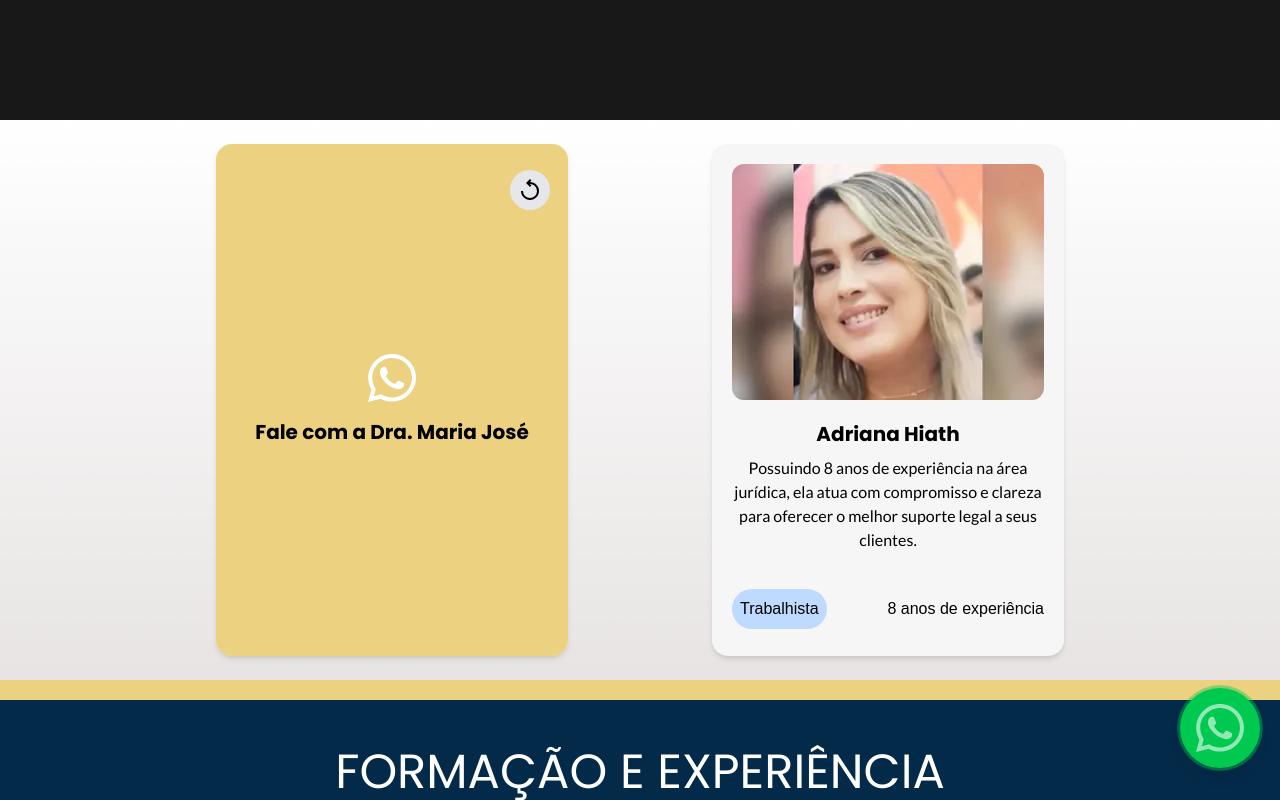
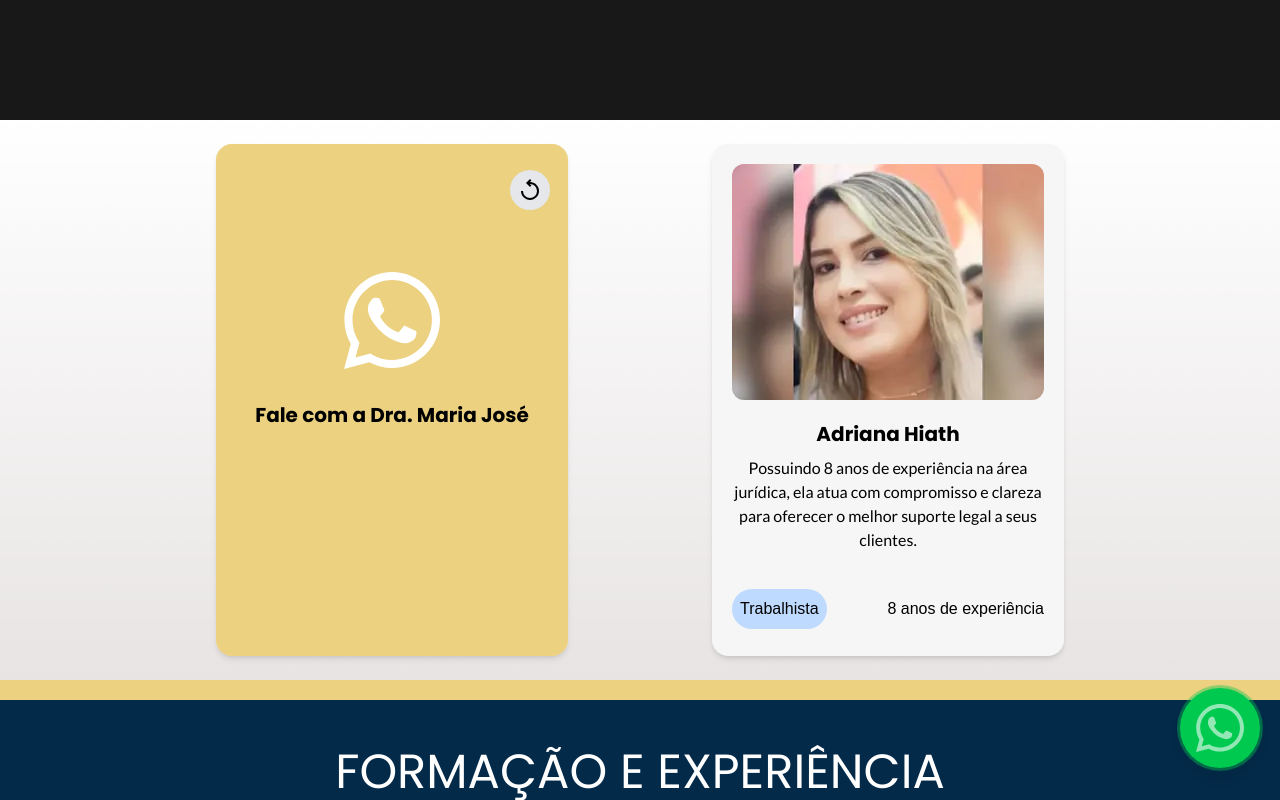
Before and after one commit to DavidSheltonSF/advogados-landing-page, a Next.js app: page / in a window 1280 px wide. Both pictures are taken after a click on the element 392 px from the left and 1280 px from the top of the page. Shown: the part 880-1680 px from the top of the page. Built offline with nearby package versions, Linux system fonts and the light colour scheme.

Commit message:
feat(professional cards): enhance design of the back side

```diff
--- a/src/app/components/professionalCard/index.tsx
+++ b/src/app/components/professionalCard/index.tsx
@@ -57,12 +57,12 @@ export function  ProfessionalCard(props: Props) {
         </footer>
       </div>
       <div className={`card-back absolute rotate-y-180 background-secondary-color h-full w-full ${!flipped ? 'hidden' : ''}`}>
-        <div className="relative w-full h-full flex flex-col items-center justify-center gap-4">
+        <div className="relative w-full h-full flex flex-col items-center gap-8">
           <div className="absolute flex items-center justify-center bg-gray-200 hover:bg-gray-300 w-10 h-10 rounded-full right-[5%] top-[5%]" onClick={unFlipCard}>
             <img src="icons/reset.svg"/>
           </div>
-          <div className="rounded-full hover:bg-white/50 whatsapp-btn">
-            <img className="w-12 max-md:w-8" src="icons/whatsapp-white-icon.svg" alt="" loading="lazy"/>
+          <div className="rounded-full hover:bg-white/50 whatsapp-btn mt-32">
+            <img className="w-24" src="icons/whatsapp-white-icon.svg" alt="" loading="lazy"/>
           </div>
           <h1 className="font-bold text-xl">Fale com a Dra. {name}</h1>
         </div>
```
